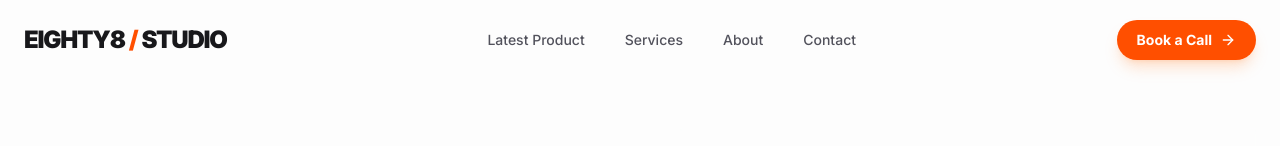
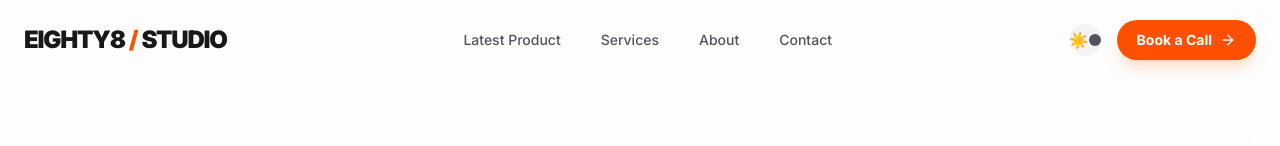
Before and after one commit to eighty8studiostore-glitch/Official-Site-Eighty8-Studio, a Next.js app: page / in a window 1280 px wide. Shown: the top 146 px of the page. Built offline with nearby package versions, Linux system fonts and the light colour scheme.

Commit message:
First Commit of Official Site

```diff
--- a/app/globals.css
+++ b/app/globals.css
@@ -11,11 +11,7 @@
   }
 }
 
-body {
-  @apply bg-white dark:bg-zinc-950 text-zinc-900 dark:text-zinc-100 transition-colors duration-300 antialiased;
-}
 
-/* Custom Scrollbar for that "Developer" feel */
 ::-webkit-scrollbar {
   width: 8px;
 }
@@ -26,7 +22,7 @@ body {
   @apply bg-zinc-300 dark:bg-zinc-700 rounded-full;
 }
 
-/* Infinite Marquee Animation */
+
 @keyframes marquee {
   0% { transform: translateX(0); }
   100% { transform: translateX(-50%); }
--- a/app/layout.js
+++ b/app/layout.js
@@ -14,7 +14,7 @@ export default function RootLayout({ children }) {
   return (
     <html lang="en" suppressHydrationWarning>
       <body className={inter.className}>
-        <ThemeProvider attribute="class" defaultTheme="dark" enableSystem disableTransitionOnChange>
+        <ThemeProvider attribute="class" enableSystem disableTransitionOnChange>
           {children}
         </ThemeProvider>
       </body>
--- a/components/Footer.js
+++ b/components/Footer.js
@@ -5,7 +5,7 @@ export default function Footer() {
   const currentYear = new Date().getFullYear();
 
   return (
-    <footer className="relative bg-zinc-950 pt-20 pb-10 overflow-hidden border-t border-white/5">
+    <footer className="relative bg-zinc-950 dark:bg-zinc-50 pt-20 pb-10 overflow-hidden border-t border-white/5">
 
       {/* 1. Minute Detail: Subtle Background Grid for Texture */}
       <div className="absolute inset-0 bg-[linear-gradient(to_right,#80808012_1px,transparent_1px),linear-gradient(to_bottom,#80808012_1px,transparent_1px)] bg-[size:24px_24px] [mask-image:radial-gradient(ellipse_60%_50%_at_50%_0%,#000_70%,transparent_100%)] pointer-events-none" />
--- a/components/Navbar.js
+++ b/components/Navbar.js
@@ -94,13 +94,14 @@ export default function Navbar() {
         {/* ACTIONS */}
         <div className="flex items-center gap-4 z-50">
           {/* Theme Toggle (Optional, simplified for cleanliness) */}
-          {/* <button
+          <button
             onClick={() => setTheme(theme === "dark" ? "light" : "dark")}
             className="hidden md:flex items-center justify-center w-8 h-8 rounded-full bg-zinc-100 dark:bg-zinc-800 text-zinc-600 dark:text-zinc-400 hover:scale-105 transition-transform"
           >
             <span className="sr-only">Toggle theme</span>
+            {theme === 'dark' ? "🌙" : "☀️"}
             <div className="w-3 h-3 rounded-full bg-current" />
-          </button> */}
+          </button>
 
           {/* CTA Button */}
           {/* Detail: Subtle shine effect and scale on hover */}
```
